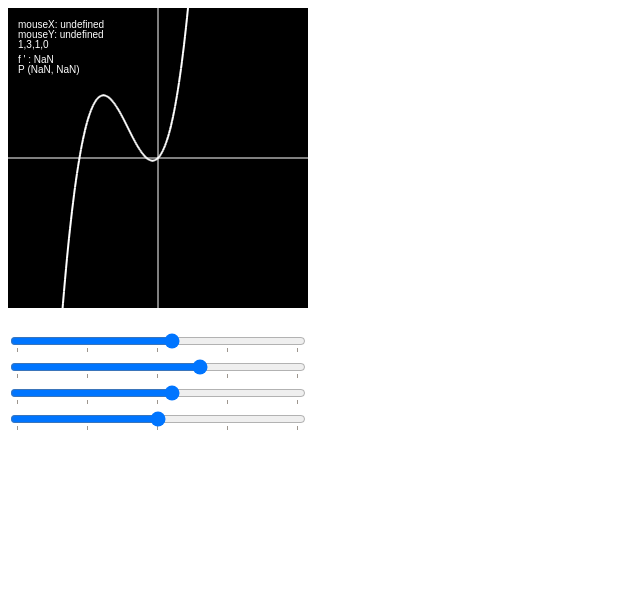
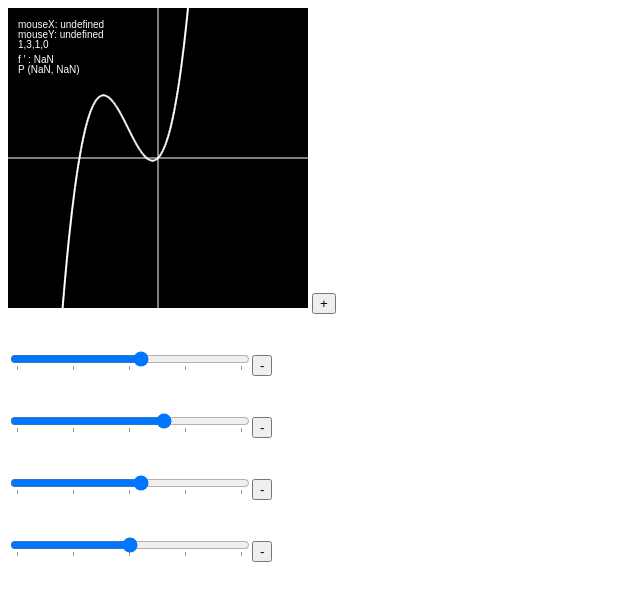
Before and after one commit to yukihisa714/graphSlope, a plain HTML site: page index.html in a window 1280 px wide. Shown: the whole page, without its empty margins (0-640 px from the left). Drawn offline with Linux system fonts and the light colour scheme.

Commit message:
レイアウトだけそれっぽく

```diff
--- a/index.html
+++ b/index.html
@@ -11,6 +11,7 @@
 
 <body>
     <canvas id="canvas"></canvas>
+    <button>+</button>
     <p id="coefficients">
         <datalist id="markers">
             <option value="-10"></option>
--- a/main.js
+++ b/main.js
@@ -118,6 +118,8 @@ const drawLattice = () => {
 const cfs = document.getElementById("coefficients");
 const makeRanges = () => {
     for (let i = 0; i < coefficient.length; i++) {
+        const oneCoeElm = document.createElement("p");
+        cfs.appendChild(oneCoeElm);
         const range = document.createElement("input");
         range.type = "range";
         range.id = `cfs${i}`;
@@ -127,7 +129,11 @@ const makeRanges = () => {
         range.min = -10;
         range.max = 10;
         range.step = 0.2;
-        cfs.appendChild(range);
+        oneCoeElm.appendChild(range);
+
+        const minusBtnElm = document.createElement("button");
+        minusBtnElm.innerHTML = "-";
+        oneCoeElm.appendChild(minusBtnElm);
     }
 }
 makeRanges();
--- a/style.css
+++ b/style.css
@@ -3,3 +3,7 @@
     display: flex;
     flex-direction: column;
 }
+
+.range {
+    width: 80%;
+}
```
